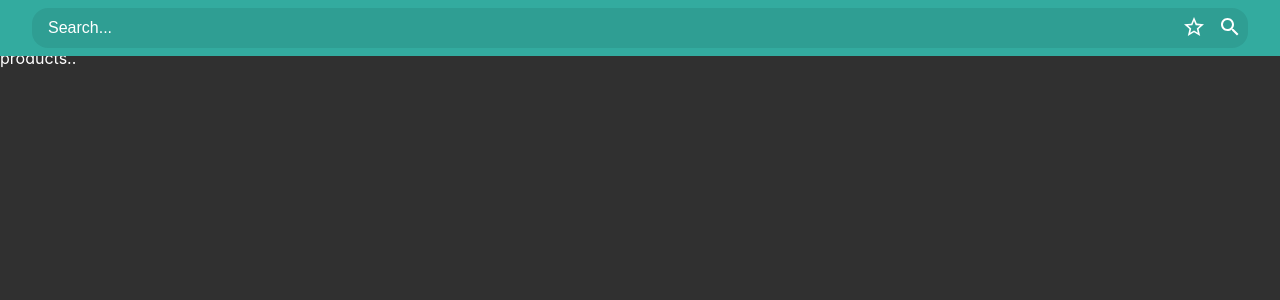
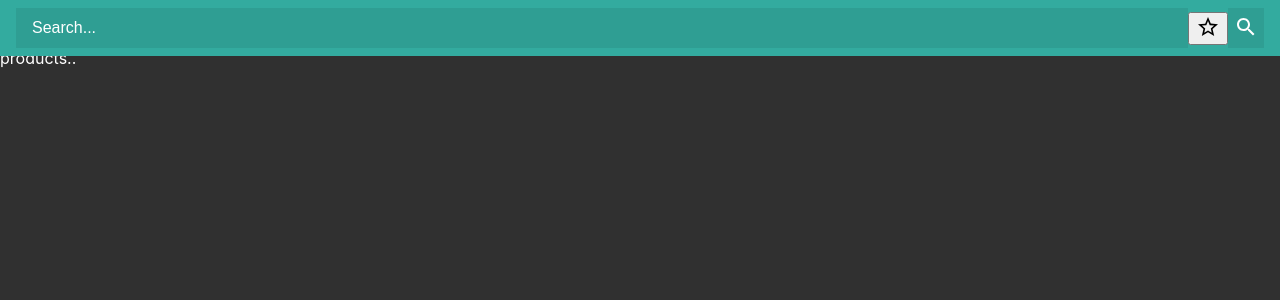
Before and after one commit to luknp/react-ts-ecommerce, a React (Create React App) app: page /products/list in a window 1280 px wide. Shown: the top 300 px of the page. Built offline with nearby package versions, Linux system fonts and the light colour scheme.

Commit message:
feat: add MobileHeader

```diff
--- a/src/components/Header/MobileHeader/MobileHeader.tsx
+++ b/src/components/Header/MobileHeader/MobileHeader.tsx
@@ -1,60 +1,57 @@
-import React, { useState, useRef, FormEvent, ChangeEvent } from 'react';
-import {
-  Menu as MenuIcon,
-  MailOutline as MailIcon,
-  NotificationsNone as NotificationsIcon,
-  Person as AccountIcon,
-  Search as SearchIcon,
-  Send as SendIcon,
-  ArrowBack as ArrowBackIcon,
-  Brightness4 as Brightness4Icon,
-} from '@material-ui/icons';
-import { useHistory } from 'react-router-dom';
-import ArrowBackIosIcon from '@material-ui/icons/ArrowBackIos';
-import StarBorderIcon from '@material-ui/icons/StarBorder';
-import ClearIcon from '@material-ui/icons/Clear';
+import React, { useState, useRef } from 'react';
+import { useHistory, useLocation } from 'react-router-dom';
 import MobileSearchSuggestions from 'components/MobileSearchSuggestions';
 import { ProductPhrase } from 'components/MobileSearchSuggestions/MobileSearchSuggestions';
 import ConfirmDialog from 'components/ConfirmDialog';
-import { useDispatch, useSelector } from 'react-redux';
+import { useDispatch } from 'react-redux';
 import { showNotification } from 'redux/slices/notificationSlice';
+import SearchField from 'components/SearchField';
+import MobileButtomMenu from 'components/MobileButtomMenu';
+import queryString from 'query-string';
+import { searchSuggestions } from 'components/Header/mocks';
 import './style.scss';
 
 type Props = {
   searchInitPhrase: string;
-  handleSetIsSearchActive: (isActive: boolean) => void;
 };
 
-export default function MobileHeader({ searchInitPhrase, handleSetIsSearchActive }: Props) {
+export default function MobileHeader({ searchInitPhrase }: Props) {
   const [isSearchActive, setIsSearchActive] = useState(false);
   const [searchPhrase, setSearchPhrase] = useState(searchInitPhrase);
   const inputElement = useRef<HTMLInputElement>(null);
   const history = useHistory();
   const dispatch = useDispatch();
+  const { search } = useLocation();
 
+  const { pathname } = history.location;
+  const isMobileFullPage = 'isMobileFullPage';
+  const queries = queryString.parse(search);
+
+  const handleUrlQuery = (isSearch: boolean) => {
+    if (isSearch) {
+      if (!queries[isMobileFullPage]) {
+        history.push(`${pathname}${search}&${isMobileFullPage}=true`);
+      }
+    } else {
+      const a = queryString.exclude(search, [isMobileFullPage]);
+      history.push(`${pathname}${a}`);
+    }
+  };
   const handleSetIsSearch = (isSearch: boolean) => {
     setIsSearchActive(isSearch);
-    handleSetIsSearchActive(isSearch);
+    handleUrlQuery(isSearch);
   };
 
-  const handleInputOchange = (e: ChangeEvent<HTMLInputElement>) => {
-    setSearchPhrase(e.target.value);
+  if (!queries[isMobileFullPage] && isSearchActive) {
+    handleSetIsSearch(false);
+  }
+
+  const handleRedirectsToSearch = (searchPhrase: string) => {
+    history.push(`${pathname}?search=${searchPhrase}`);
   };
 
-  const handleSubmit = (e: FormEvent<HTMLFormElement>) => {
-    handleSetIsSearch(false);
-    e.preventDefault();
-    handleRedirectsToSearch(searchPhrase);
-    inputElement?.current?.blur();
-  };
-
-  const handleRedirectsToSearch = (searchPhrase: string) => {
-    history.push(`/products/list?search=${searchPhrase}`);
-  };
-
-  const handleClearInput = () => {
-    setSearchPhrase('');
-    inputElement?.current?.focus();
+  const handleSetSearchPhrase = (searchPhrase: string) => {
+    setSearchPhrase(searchPhrase);
   };
 
   const handleClickSuggestedPhrase = (phrase: ProductPhrase) => {
@@ -70,47 +67,31 @@ export default function MobileHeader({ searchInitPhrase, handleSetIsSearchActive
 
   return (
     <>
-      <div className='space-due-fixed-child'>
-        <div className='mobile-search-header-container'>
-          <form className='search-container' onSubmit={handleSubmit}>
-            {isSearchActive && <ArrowBackIosIcon onClick={() => handleSetIsSearch(false)} />}
-            <input
-              id='auto'
-              onClick={() => handleSetIsSearch(true)}
-              autoComplete='off'
-              placeholder='Search...'
-              className='search-input'
-              value={searchPhrase}
-              onChange={handleInputOchange}
-              ref={inputElement}
+      <div className='header-mobile-space-due-fixed-child'>
+        <div className='mobile-header-container'>
+          <SearchField
+            isSearchActive={isSearchActive}
+            searchPhrase={searchPhrase}
+            handleSetSearchPhrase={handleSetSearchPhrase}
+            handleSetIsSearchActive={handleSetIsSearch}
           />
-            {isSearchActive ? (
-              <button type='button' className='favorite-button' onClick={handleClearInput} value='Cancel'>
-                <ClearIcon />
-              </button>
-            ) : (
-              <button className='favorite-button'>
-                <StarBorderIcon />
-              </button>
-            )}
-            <button type='submit' className='search-button'>
-              <SearchIcon />
-            </button>
-          </form>
         </div>
       </div>
       {isSearchActive && (
-        <>
+        <div className='suggestion-whole-page'>
+          <div className='allow-scroll'>
             <MobileSearchSuggestions
               searchPhrase={searchPhrase}
-            lastSearchedPhrase={arr}
-            popularPhrase={arr}
-            allPhrase={arr}
+              lastSearchedPhrase={searchSuggestions}
+              popularPhrase={searchSuggestions}
+              allPhrase={searchSuggestions}
               clickSuggestedPhrase={handleClickSuggestedPhrase}
               deletePhrase={handleDeletePhrase}
             />
-        </>
+          </div>
+        </div>
       )}
+      {!isSearchActive && <MobileButtomMenu />}
       {false && (
         <ConfirmDialog
           title='Confirm Delete Cart'
@@ -123,36 +104,3 @@ export default function MobileHeader({ searchInitPhrase, handleSetIsSearchActive
     </>
   );
 }
-
-const arr = [
-  {
-    name: 'bulbasaur 2 wsde      dsssssssssdsf fdsf fdsafvd edsfdcx  sfdsxffds',
-    category: 'Elektronika i Urządzenia przemysłowe',
-    sprite: 'https://raw.githubusercontent.com/PokeAPI/sprites/master/sprites/pokemon/1.png',
-  },
-  {
-    name: 'ivysaur',
-    category: 'Elektronika',
-    sprite: 'https://raw.githubusercontent.com/PokeAPI/sprites/master/sprites/pokemon/2.png',
-  },
-  {
-    name: 'venusaur',
-    category: 'Elektronika',
-    sprite: 'https://raw.githubusercontent.com/PokeAPI/sprites/master/sprites/pokemon/3.png',
-  },
-  {
-    name: 'charmander',
-    category: 'Elektronika',
-    sprite: 'https://raw.githubusercontent.com/PokeAPI/sprites/master/sprites/pokemon/4.png',
-  },
-  {
-    name: 'charmeleon',
-    category: 'Elektronika',
-    sprite: 'https://raw.githubusercontent.com/PokeAPI/sprites/master/sprites/pokemon/5.png',
-  },
-  {
-    name: 'charmeleon2',
-    category: 'Elektronika',
-    sprite: 'https://raw.githubusercontent.com/PokeAPI/sprites/master/sprites/pokemon/5.png',
-  },
-];
--- a/src/components/Header/MobileHeader/style.scss
+++ b/src/components/Header/MobileHeader/style.scss
@@ -1,49 +1,24 @@
-.mobile-search-header-container {
+.header-mobile-space-due-fixed-child {
+  margin: 3rem 0;
+}
+
+.mobile-header-container {
+  box-sizing: border-box;
   width: 100vw;
   position: fixed;
   top: 0;
   z-index: 99;
   background-color: var(--color-primary-light);
-  .search-container {
-    display: flex;
-    justify-content: center;
-    align-items: center;
-    margin: 0.5rem 2rem;
-    color: white;
-    .search-input {
-      padding: 0;
-      padding-left: 1rem;
-      width: 100%;
-      height: 2.5rem;
-      font-weight: 500;
-      font-size: 1rem;
-      border-radius: 1rem 0 0 1rem;
-      background-color: rgba(0, 0, 0, 0.08);
-      color: white;
-      border: none;
-    }
-    .search-input::placeholder {
-      color: white;
-    }
-    .search-input:focus {
-      outline: none;
-    }
-    .search-button {
-      color: white;
-      background-color: rgba(0, 0, 0, 0.08);
-      border-radius: 1rem;
-      border-radius: 0 1rem 1rem 0;
-      border: none;
-      height: 2.5rem;
-    }
-    .favorite-button {
-      color: white;
-      background-color: rgba(0, 0, 0, 0.08);
-      border: none;
-      height: 2.5rem;
-    }
+  padding: 0.5rem 1rem;
+}
+
+.suggestion-whole-page {
+  background-color: var(--color-background-default);
+  height: 100vh;
+  width: 100%;
+  position: fixed;
+  .allow-scroll {
+    height: 80vh;
+    overflow-y: auto;
   }
 }
-.space-due-fixed-child {
-  margin: 3rem 0;
-}
```
Lines whose indentation alone changed are shown as unchanged.
